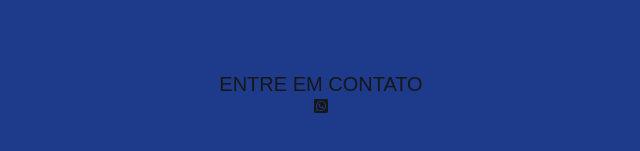
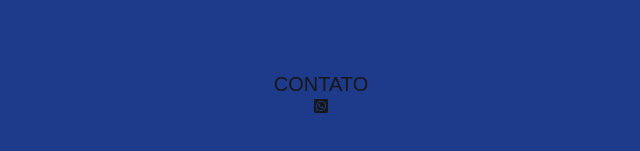
Before and after one commit to Abelsouza777/a7x, a Next.js app in the folder a7x/: page / in a window 1280 px wide. Shown: the part 577-728 px from the top of the page, without its empty margins (319-959 px from the left). Built offline with nearby package versions, Linux system fonts and the light colour scheme.

Commit message:
vai
indo

```diff
--- a/a7x/src/app/page.tsx
+++ b/a7x/src/app/page.tsx
@@ -13,7 +13,7 @@ export default function Home() {
         height={350}
         className="object-cover"
       />
-      <p className="mt-20 text-xl">ENTRE EM CONTATO</p>
+      <p className="mt-20 text-xl">CONTATO</p>
       <a href="https://wa.me/45999799513" target="_blank" rel="noopener noreferrer">
       <FaWhatsappSquare />
       </a>
```
